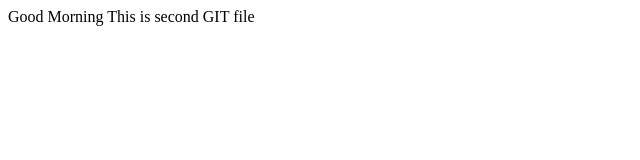
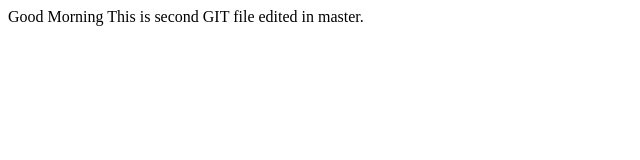
Before and after one commit to srasthapuram9621/hello-world, a plain HTML site: page index1.html in a window 1280 px wide. Shown: the whole page, without its empty margins (0-640 px from the left). Drawn offline with Linux system fonts and the light colour scheme.

Commit message:
change in master

```diff
--- a/index1.html
+++ b/index1.html
@@ -4,5 +4,6 @@ Good Morning
 </head>
 <body>
 This is second GIT file
+edited in master.
 </body>
 </html>
```
